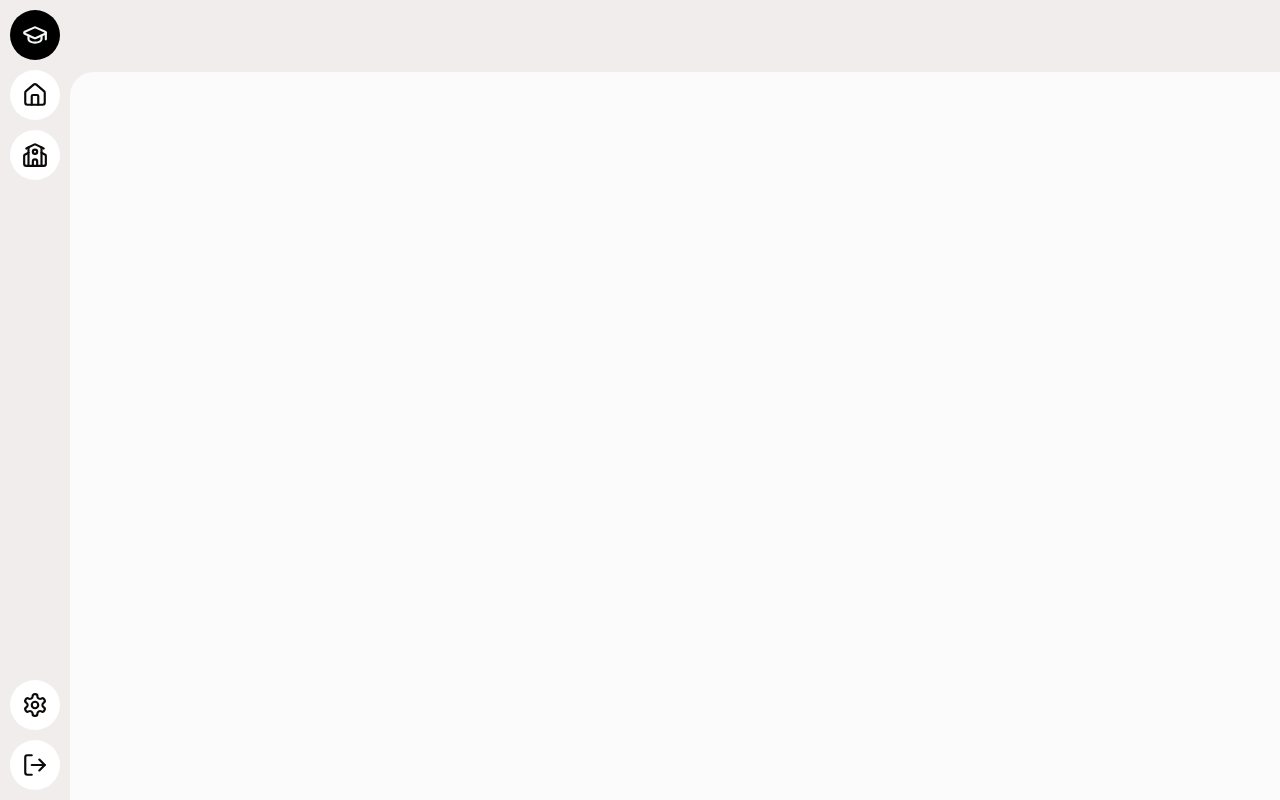
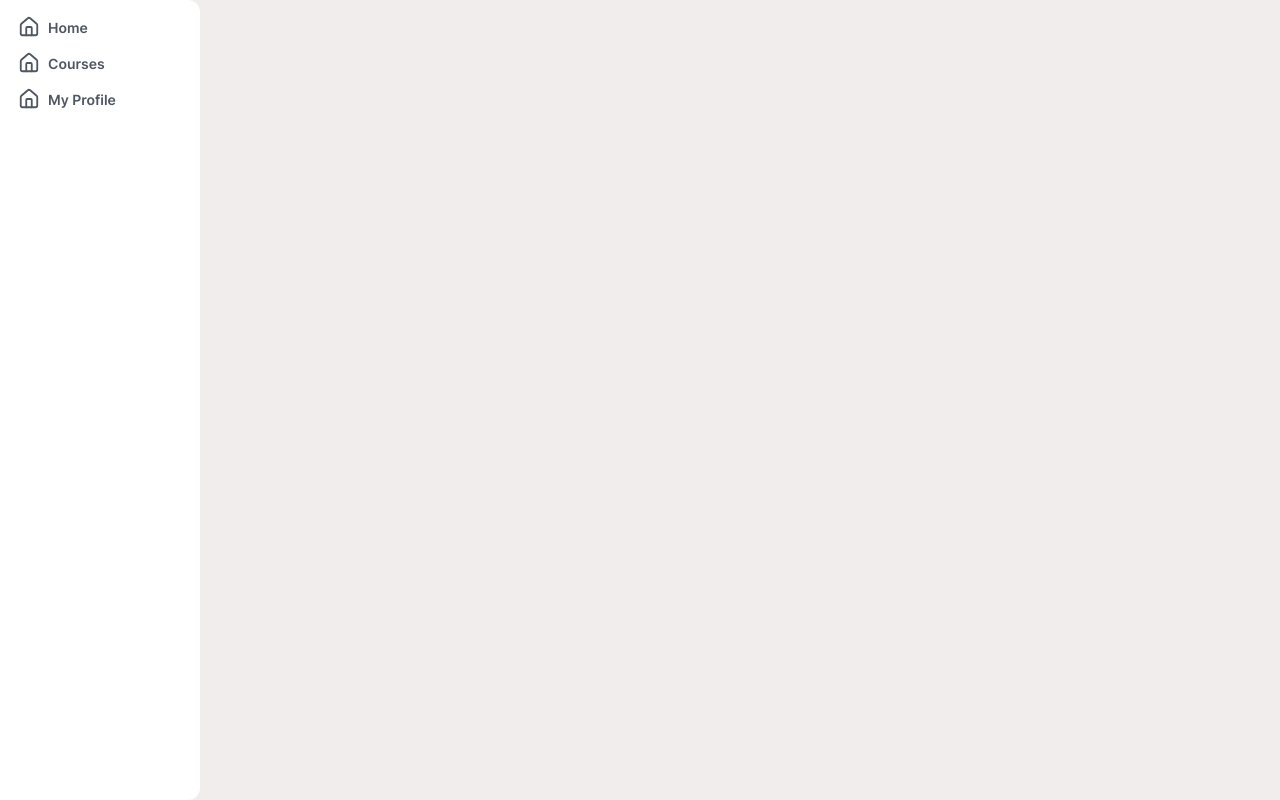
Before and after one commit to Corned/academy, a React (Vite) app in the folder client/: page / in a window 1280 px wide. Built offline with nearby package versions, Linux system fonts and the light colour scheme.

Commit message:
new new design

```diff
--- a/client/src/App.tsx
+++ b/client/src/App.tsx
@@ -1,4 +1,4 @@
-import { BarChartIcon, BinaryIcon, DiffIcon, GitBranchIcon, GithubIcon, GitlabIcon, GraduationCapIcon, HomeIcon, LogOutIcon, MenuSquareIcon, SchoolIcon, SettingsIcon } from "lucide-react"
+import { BarChartIcon, BinaryIcon, DiffIcon, GitBranchIcon, GithubIcon, GitlabIcon, GraduationCapIcon, HomeIcon, HouseIcon, LogOutIcon, MenuSquareIcon, SchoolIcon, SettingsIcon } from "lucide-react"
 
 
 import logo from "./assets/digitalents-logo.jpg"
@@ -23,26 +23,29 @@ const NavItem = ({ icon, label }) => {
 const Nav = () => {
   return (
     <div className="nav">
-      <div className="nav__item invert">
+
+{/*       <div className="nav__item invert">
         <GraduationCapIcon />
+        <p>Academy</p>
+      </div>   */}
+
+
+      <div className="nav__item">
+        <HouseIcon />
+        <p>Home</p>
       </div>
 
       <div className="nav__item">
-        <HomeIcon />
-      </div>
-      <div className="nav__item">
-        <SchoolIcon />
-      </div>
-
-      <div className="nav__divider grow" />
-
-      <div className="nav__item">
-        <SettingsIcon />
+        <HouseIcon />
+        <p>Courses</p>
       </div>
 
       <div className="nav__item">
-        <LogOutIcon />
+        <HouseIcon />
+        <p>My Profile</p>
       </div>
+
+
     </div>
   )
 }
@@ -60,7 +63,7 @@ const App = () => {
     <div className="App">
 
       <Nav />
-      <Content />
+      {/* <Content /> */}
 
     </div>
   )
--- a/client/src/index.css
+++ b/client/src/index.css
@@ -29,30 +29,44 @@ html, body, #root, .App {
 
 .nav {
   height: 100%;
+  width: 200px;
   padding: 10px;
 
   display: inline-flex;
   flex-direction: column;
-  gap: 10px;
+  gap: 2px;
+
+  background-color: white;
+  color: #4f5762;
+
+  border-radius: 0 12px 12px 0;
 }
 
 .nav__item {
-  border-radius: 9999px;
-  aspect-ratio: 1;
+  border-radius: 8px;
   overflow: hidden;
   background-color: white;
-  padding: 12px;
 
   display: grid;
-  place-items: center;
+  grid-template-columns: auto 1fr;
+  gap: 8px;
+  align-items: center;
+  font-weight: 600;
+  font-size: 14px;
+  padding: 6px 8px;
 
-  width: 50px;
+  height: 34px;
   cursor: pointer;
 }
 
-.nav__item * {
+.nav__item:hover {
+  background-color: rgba(0, 0, 0, 0.1);
+}
+
+.nav__item svg {
   width: 100%;
   height: 100%;
+  place-self: center;
 }
 
 
```
